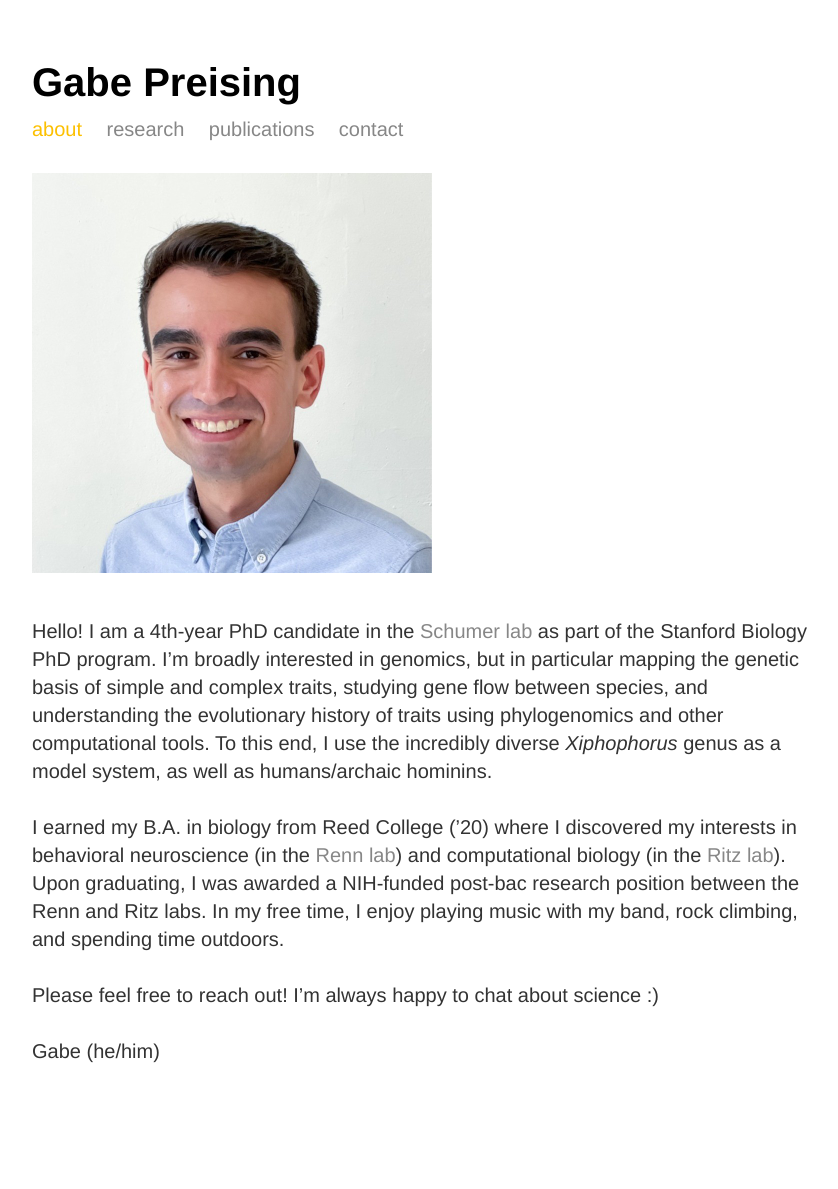
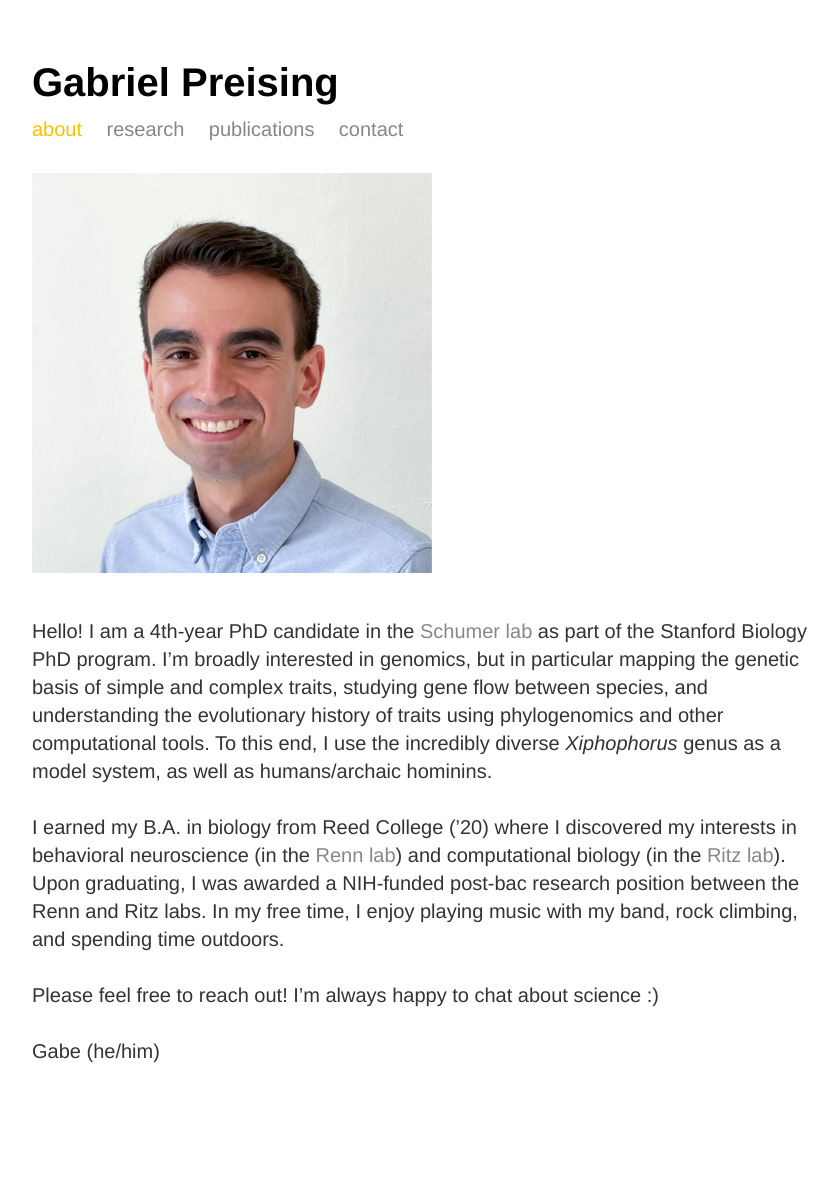
Before and after one commit to gpreising/gpreising.github.io, a Jekyll site: the page built from index.html, in a window 1280 px wide. Shown: the whole page, without its empty margins (208-1046 px from the left). Built offline with Jekyll 4.4.1, drawn with Linux system fonts in a browser that asks for light colours.

Commit message:
minor formatting

```diff
--- a/_layouts/default.html
+++ b/_layouts/default.html
@@ -7,7 +7,7 @@
 		<body>
 			<div class="container">
 				<div class="blurb">
-					<h1>Gabe Preising</h1>
+					<h1>Gabriel Preising</h1>
 				</div>
 			</div>
 			<div class="container">
```
